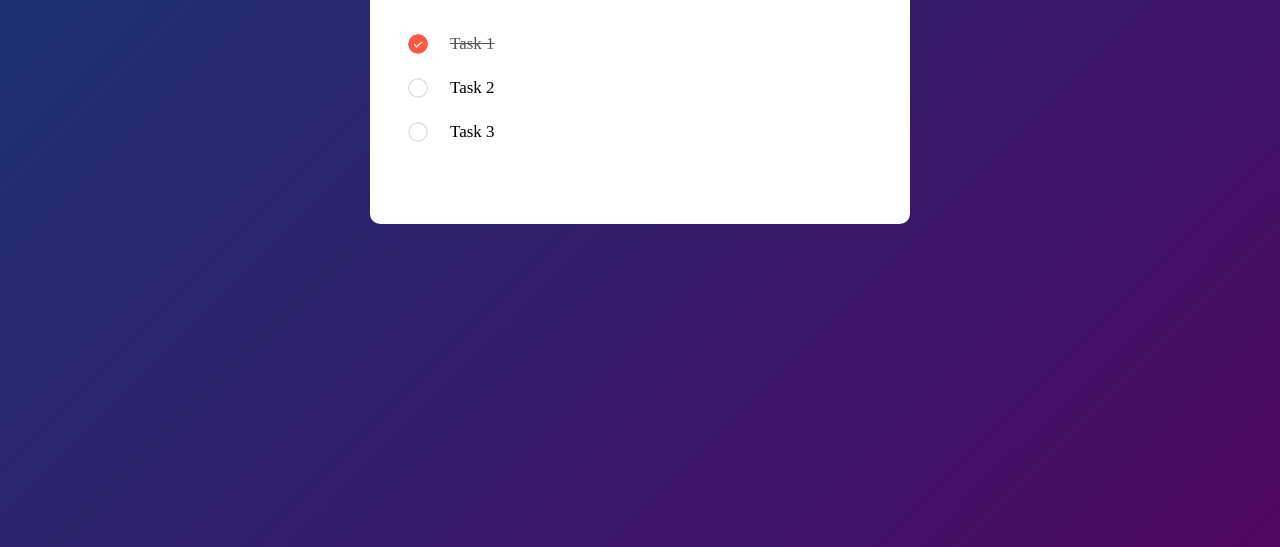
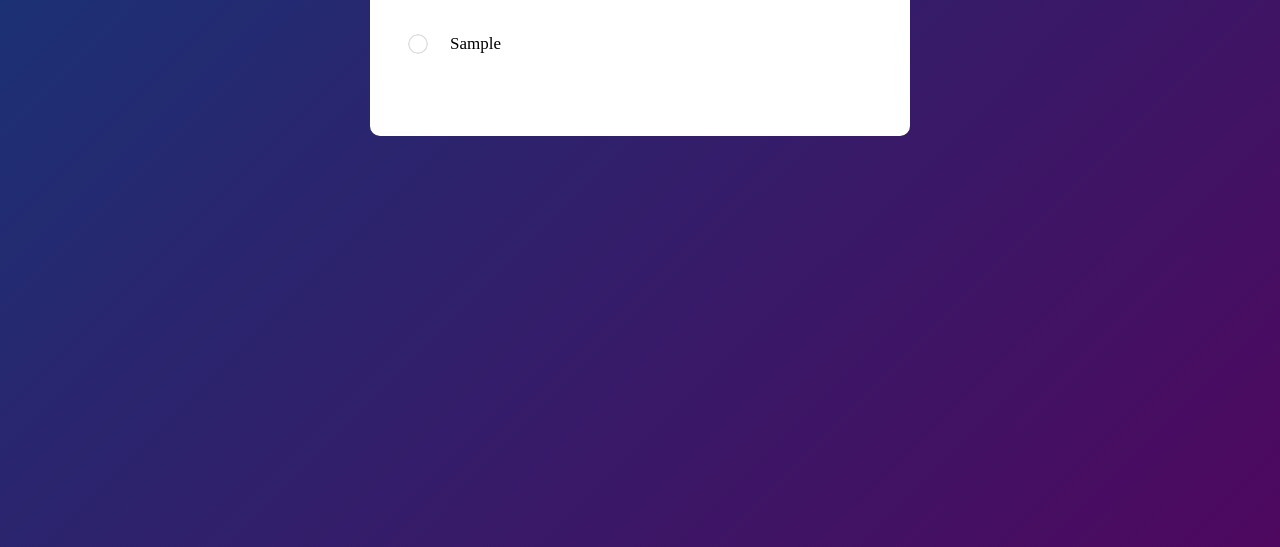
Before and after one commit to aklema094/TO-DO-LIST, a plain HTML site: page index.html in a window 1280 px wide. Both pictures are taken after typing "Sample" into the empty fields and a click on the button "Add". Shown: the part 253-800 px from the top of the page. Drawn offline with Linux system fonts and the light colour scheme.

Commit message:
added item for each task

```diff
--- a/app.js
+++ b/app.js
@@ -0,0 +1,16 @@
+const inputBox = document.querySelector("#input-box");
+const listContainer = document.querySelector("#list-container");
+
+const btn = document.querySelector("#addBtn");
+
+btn.addEventListener("click", addTask);
+
+function addTask(){
+    if(inputBox.value === ""){
+        alert("You must write something!");
+    }else{
+        let li = document.createElement("li");
+        li.innerHTML = inputBox.value;
+        listContainer.appendChild(li);
+    }
+}
--- a/index.html
+++ b/index.html
@@ -15,9 +15,9 @@
                 <button id="addBtn">Add</button>
             </div>
             <ul id="list-container">
-                <li class="checked">Task 1</li>
+               <!--<li class="checked">Task 1</li>
                 <li>Task 2</li>
-                <li>Task 3</li>
+                <li>Task 3</li>-->
             </ul>
         </div>
     </div>
```
